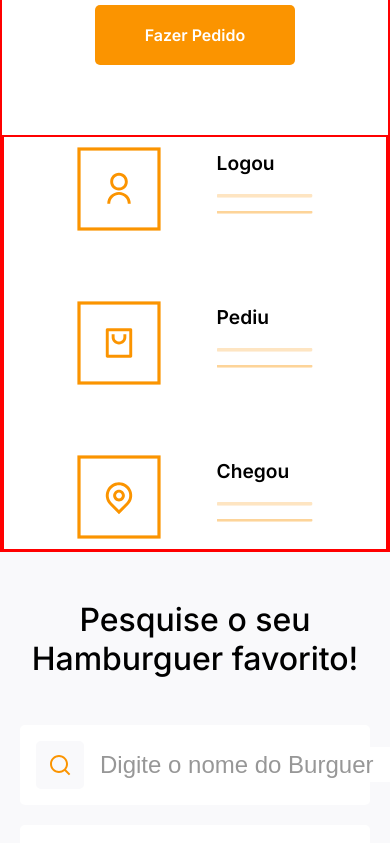
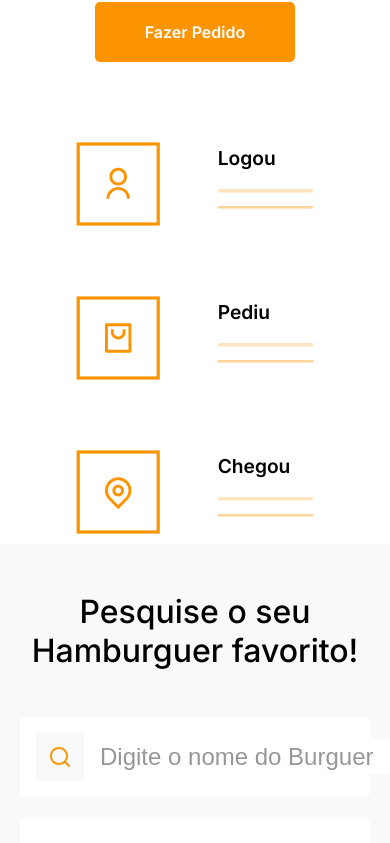
Before and after one commit to Toteck/AC-Delivery, a React (Vite) app: page / in a window 390 px wide. Shown: the part 1111-1954 px from the top of the page. Built offline with nearby package versions, Linux system fonts and the light colour scheme; a web font is replaced by a local one.

Commit message:
style: removendo todas as bordas de marcacao

```diff
--- a/src/App.css
+++ b/src/App.css
@@ -24,7 +24,7 @@
   background-color: #fff;
   display: flex;
   flex-direction: column;
-  border: 1px solid red;
+
 }
 
 .header {
@@ -134,7 +134,7 @@
 .menu-side {
   display: flex;
   max-width: 140rem;
-  border: 1px solid red;
+
 }
 
 .menu-left {
@@ -145,7 +145,7 @@
 .menu-side .menu-right {
   display: flex;
   width: 50%;
-  border: 1px solid red;
+
 }
 
 .menu-side .menu-right .hamburguer {
@@ -183,7 +183,7 @@
 }
 
 .menu-side .menu-right .container-icones {
-  /* border: 1px solid red; */
+  /*  */
   width: 40%;
   display: flex;
   justify-content: center;
@@ -194,7 +194,7 @@
 .menu-side .menu-right .container-icones .icones {
   display: flex;
   flex-direction: column;
-  /* border: 1px solid red; */
+  /*  */
   gap: 5rem;
 }
 
@@ -362,7 +362,7 @@ footer {
   }
 
   .menu-side .menu-right .hamburguer {
-    border: 4px solid #0337fb;
+
     width: 60%;
     display: flex;
     align-items: end;
@@ -400,7 +400,7 @@ footer {
   }
 
   .menu-side .menu-right .hamburguer {
-    border: 4px solid #0337fb;
+
     width: 50%;
     display: flex;
     align-items: end;
@@ -419,7 +419,7 @@ footer {
   }
 
   .menu-side .menu-right .container-icones {
-    border: 1px solid red;
+
     width: 50%;
     display: flex;
     justify-content: center;
@@ -427,7 +427,7 @@ footer {
   }
 
   .menu-side .menu-right .hamburguer {
-    border: 4px solid #0337fb;
+
     width: 50%;
     display: flex;
     align-items: end;
@@ -467,7 +467,7 @@ footer {
 @media (max-width: 820px) {
   .header {
     flex-direction: column;
-    border: 1px solid red;
+
     height: 100%;
     padding: 5rem 0 5rem 0;
     gap: 5rem 0;
@@ -583,14 +583,14 @@ footer {
   .menu-side .menu-right {
     display: flex;
     width: 100%;
-    border: 1px solid red;
+
 }
 
 
   .menu-side {
     display: flex;
     max-width: 140rem;
-    border: 1px solid red;
+
     flex-direction: column;
   }
 
--- a/src/components/Hamburgao/style.css
+++ b/src/components/Hamburgao/style.css
@@ -11,7 +11,7 @@
 
 
 .h .sombra {
-  border: 1px solid red;
+
   width: 30.396rem;
   height: 81.943rem;
   transform: rotate(93.242deg);
@@ -27,9 +27,3 @@
     transform: scale(2.2);
   }
 }
-
-/* @media screen and (max-width: 1024px) {
-  .h {
-    display: none;
-  }
-} */
```
